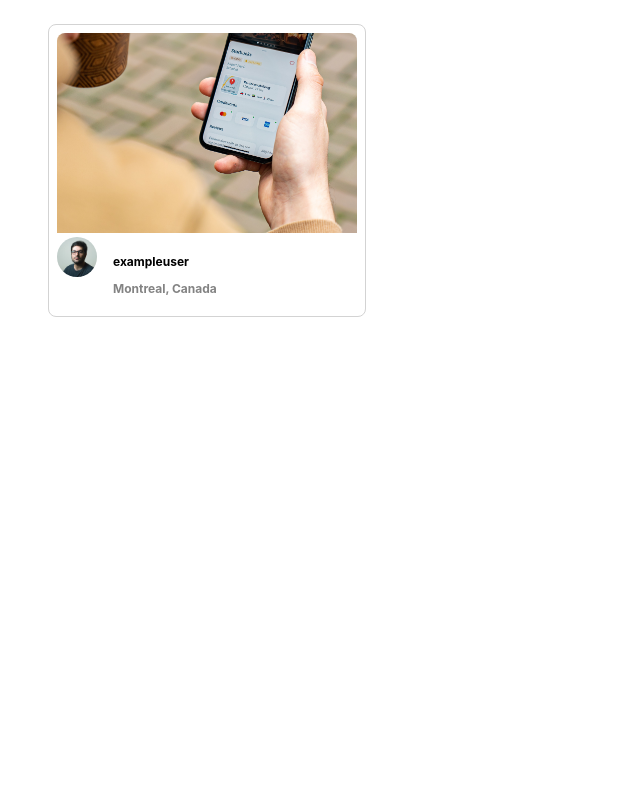
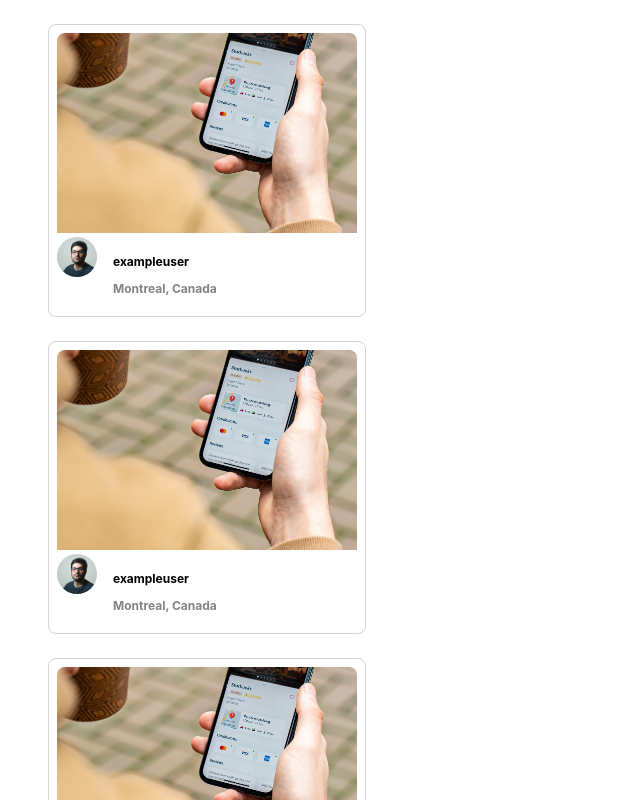
Before and after one commit to J-0-d-a-1/photolabs, a React (Vite) app in the folder frontend/: page / in a window 1280 px wide. Shown: the top 800 px of the page, without its empty margins (0-640 px from the left). Built offline with nearby package versions, Linux system fonts and the light colour scheme; the HTML template or start-up script is replaced by a standard one.

Commit message:
UPDATE: in App component, it showed three photo items.

```diff
--- a/frontend/src/App.jsx
+++ b/frontend/src/App.jsx
@@ -20,9 +20,14 @@ const sampleDataForPhotoListItem = {
 
 // Note: Rendering a single component to build components in isolation
 const App = () => {
+  const photos = [];
+  photos.push(<PhotoListItem photo={sampleDataForPhotoListItem} />);
+  photos.push(<PhotoListItem photo={sampleDataForPhotoListItem} />);
+  photos.push(<PhotoListItem photo={sampleDataForPhotoListItem} />);
+
   return (
     <div className="App">
-      <PhotoListItem photo={sampleDataForPhotoListItem} />
+      <div className="photo-list">{photos}</div>
     </div>
   );
 };
```
